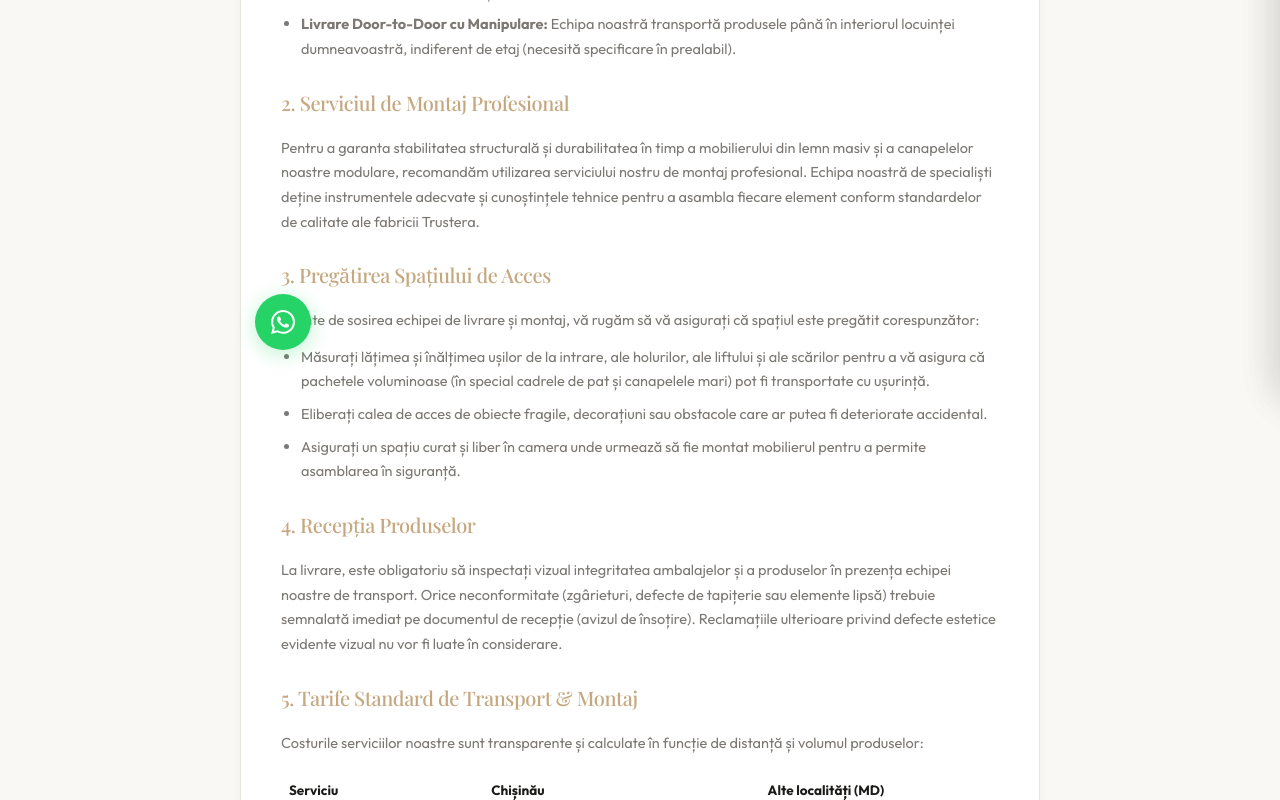
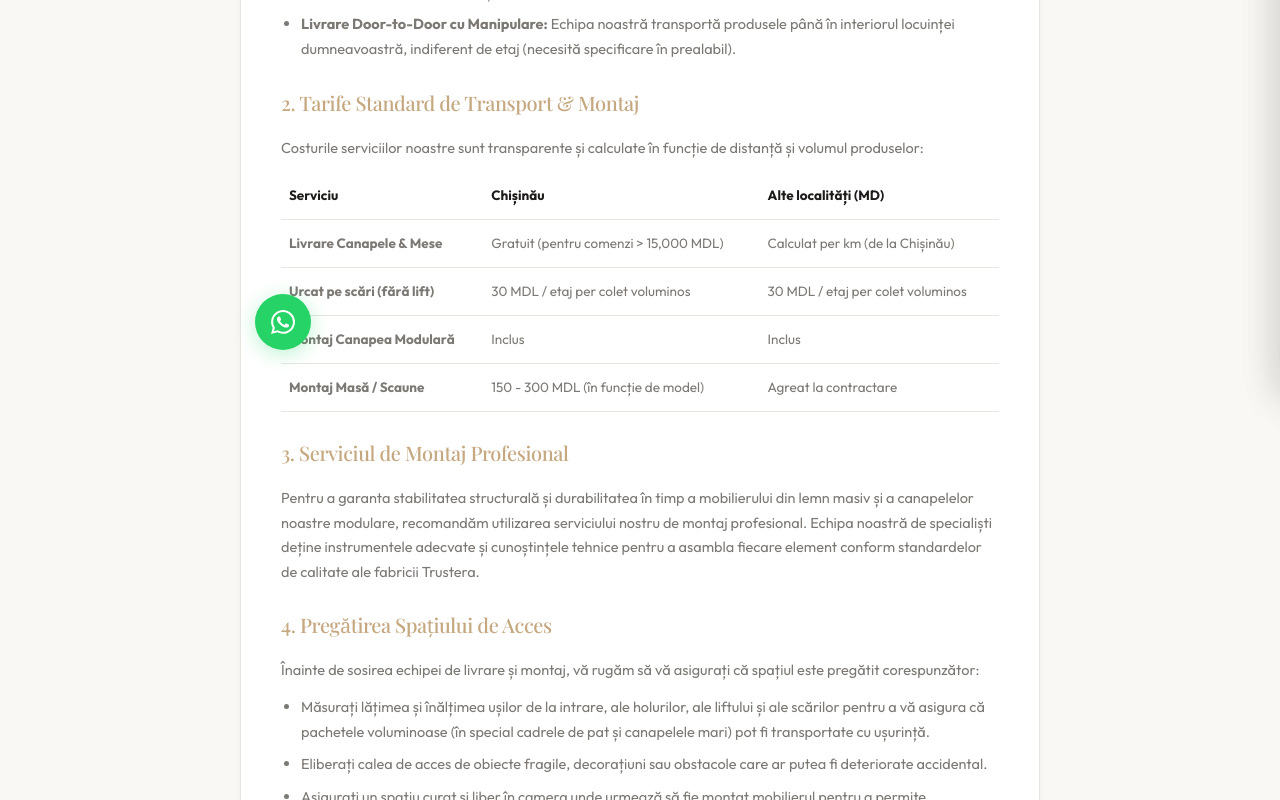
Before and after one commit to DinuVidrascu/trust-wood, a React (Vite) app: page /ghid-livrare-montaj in a window 1280 px wide. Shown: the part 420-1220 px from the top of the page. Built offline with nearby package versions, Linux system fonts and the light colour scheme; a web font is replaced by a local one.

Commit message:
style(delivery): move standard rates to section 2 for better readability

```diff
--- a/src/pages/DeliveryGuide.jsx
+++ b/src/pages/DeliveryGuide.jsx
@@ -44,27 +44,7 @@ export default function DeliveryGuide() {
             <li style={{ marginBottom: '8px' }}><strong>Livrare Door-to-Door cu Manipulare:</strong> Echipa noastră transportă produsele până în interiorul locuinței dumneavoastră, indiferent de etaj (necesită specificare în prealabil).</li>
           </ul>
 
-          <h2 className="title-serif" style={{ fontSize: '20px', color: 'var(--accent)', marginBottom: '16px' }}>2. Serviciul de Montaj Profesional</h2>
-          <p style={{ marginBottom: '24px', color: 'var(--text-secondary)' }}>
-            Pentru a garanta stabilitatea structurală și durabilitatea în timp a mobilierului din lemn masiv și a canapelelor noastre modulare, recomandăm utilizarea serviciului nostru de montaj profesional. Echipa noastră de specialiști deține instrumentele adecvate și cunoștințele tehnice pentru a asambla fiecare element conform standardelor de calitate ale fabricii Trustera.
-          </p>
-
-          <h2 className="title-serif" style={{ fontSize: '20px', color: 'var(--accent)', marginBottom: '16px' }}>3. Pregătirea Spațiului de Acces</h2>
-          <p style={{ marginBottom: '12px', color: 'var(--text-secondary)' }}>
-            Înainte de sosirea echipei de livrare și montaj, vă rugăm să vă asigurați că spațiul este pregătit corespunzător:
-          </p>
-          <ul style={{ paddingLeft: '20px', marginBottom: '24px', listStyleType: 'disc', color: 'var(--text-secondary)' }}>
-            <li style={{ marginBottom: '8px' }}>Măsurați lățimea și înălțimea ușilor de la intrare, ale holurilor, ale liftului și ale scărilor pentru a vă asigura că pachetele voluminoase (în special cadrele de pat și canapelele mari) pot fi transportate cu ușurință.</li>
-            <li style={{ marginBottom: '8px' }}>Eliberați calea de acces de obiecte fragile, decorațiuni sau obstacole care ar putea fi deteriorate accidental.</li>
-            <li style={{ marginBottom: '8px' }}>Asigurați un spațiu curat și liber în camera unde urmează să fie montat mobilierul pentru a permite asamblarea în siguranță.</li>
-          </ul>
-
-          <h2 className="title-serif" style={{ fontSize: '20px', color: 'var(--accent)', marginBottom: '16px' }}>4. Recepția Produselor</h2>
-          <p style={{ marginBottom: '24px', color: 'var(--text-secondary)' }}>
-            La livrare, este obligatoriu să inspectați vizual integritatea ambalajelor și a produselor în prezența echipei noastre de transport. Orice neconformitate (zgârieturi, defecte de tapițerie sau elemente lipsă) trebuie semnalată imediat pe documentul de recepție (avizul de însoțire). Reclamațiile ulterioare privind defecte estetice evidente vizual nu vor fi luate în considerare.
-          </p>
-
-          <h2 className="title-serif" style={{ fontSize: '20px', color: 'var(--accent)', marginBottom: '16px' }}>5. Tarife Standard de Transport & Montaj</h2>
+          <h2 className="title-serif" style={{ fontSize: '20px', color: 'var(--accent)', marginBottom: '16px' }}>2. Tarife Standard de Transport & Montaj</h2>
           <p style={{ marginBottom: '12px', color: 'var(--text-secondary)' }}>
             Costurile serviciilor noastre sunt transparente și calculate în funcție de distanță și volumul produselor:
           </p>
@@ -100,6 +80,26 @@ export default function DeliveryGuide() {
             </tbody>
           </table>
 
+          <h2 className="title-serif" style={{ fontSize: '20px', color: 'var(--accent)', marginBottom: '16px' }}>3. Serviciul de Montaj Profesional</h2>
+          <p style={{ marginBottom: '24px', color: 'var(--text-secondary)' }}>
+            Pentru a garanta stabilitatea structurală și durabilitatea în timp a mobilierului din lemn masiv și a canapelelor noastre modulare, recomandăm utilizarea serviciului nostru de montaj profesional. Echipa noastră de specialiști deține instrumentele adecvate și cunoștințele tehnice pentru a asambla fiecare element conform standardelor de calitate ale fabricii Trustera.
+          </p>
+
+          <h2 className="title-serif" style={{ fontSize: '20px', color: 'var(--accent)', marginBottom: '16px' }}>4. Pregătirea Spațiului de Acces</h2>
+          <p style={{ marginBottom: '12px', color: 'var(--text-secondary)' }}>
+            Înainte de sosirea echipei de livrare și montaj, vă rugăm să vă asigurați că spațiul este pregătit corespunzător:
+          </p>
+          <ul style={{ paddingLeft: '20px', marginBottom: '24px', listStyleType: 'disc', color: 'var(--text-secondary)' }}>
+            <li style={{ marginBottom: '8px' }}>Măsurați lățimea și înălțimea ușilor de la intrare, ale holurilor, ale liftului și ale scărilor pentru a vă asigura că pachetele voluminoase (în special cadrele de pat și canapelele mari) pot fi transportate cu ușurință.</li>
+            <li style={{ marginBottom: '8px' }}>Eliberați calea de acces de obiecte fragile, decorațiuni sau obstacole care ar putea fi deteriorate accidental.</li>
+            <li style={{ marginBottom: '8px' }}>Asigurați un spațiu curat și liber în camera unde urmează să fie montat mobilierul pentru a permite asamblarea în siguranță.</li>
+          </ul>
+
+          <h2 className="title-serif" style={{ fontSize: '20px', color: 'var(--accent)', marginBottom: '16px' }}>5. Recepția Produselor</h2>
+          <p style={{ marginBottom: '24px', color: 'var(--text-secondary)' }}>
+            La livrare, este obligatoriu să inspectați vizual integritatea ambalajelor și a produselor în prezența echipei noastre de transport. Orice neconformitate (zgârieturi, defecte de tapițerie sau elemente lipsă) trebuie semnalată imediat pe documentul de recepție (avizul de însoțire). Reclamațiile ulterioare privind defecte estetice evidente vizual nu vor fi luate în considerare.
+          </p>
+
           <h2 className="title-serif" style={{ fontSize: '20px', color: 'var(--accent)', marginBottom: '16px' }}>6. Recomandări de Întreținere după Montare</h2>
           <p style={{ margin: '0', color: 'var(--text-secondary)' }}>
             După finalizarea montajului, recomandăm să evitați expunerea directă a mobilierului din lemn masiv la surse de căldură directă (calorifere, șeminee) sau la raze solare intense. Pentru canapelele din catifea sau bouclé, periați ușor fibrele după montaj pentru a ridica firele presate în timpul transportului și ambalării.
```
